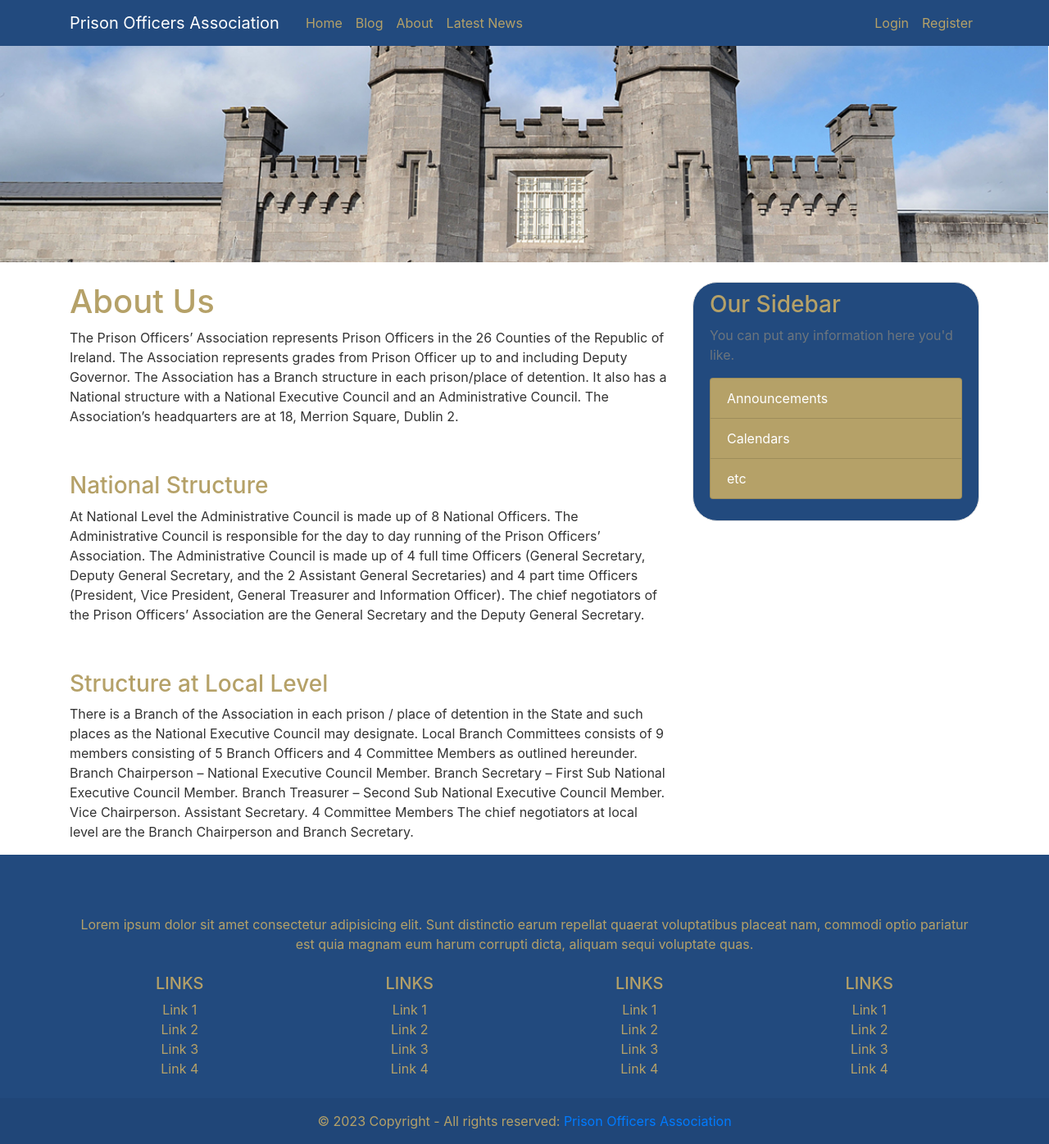
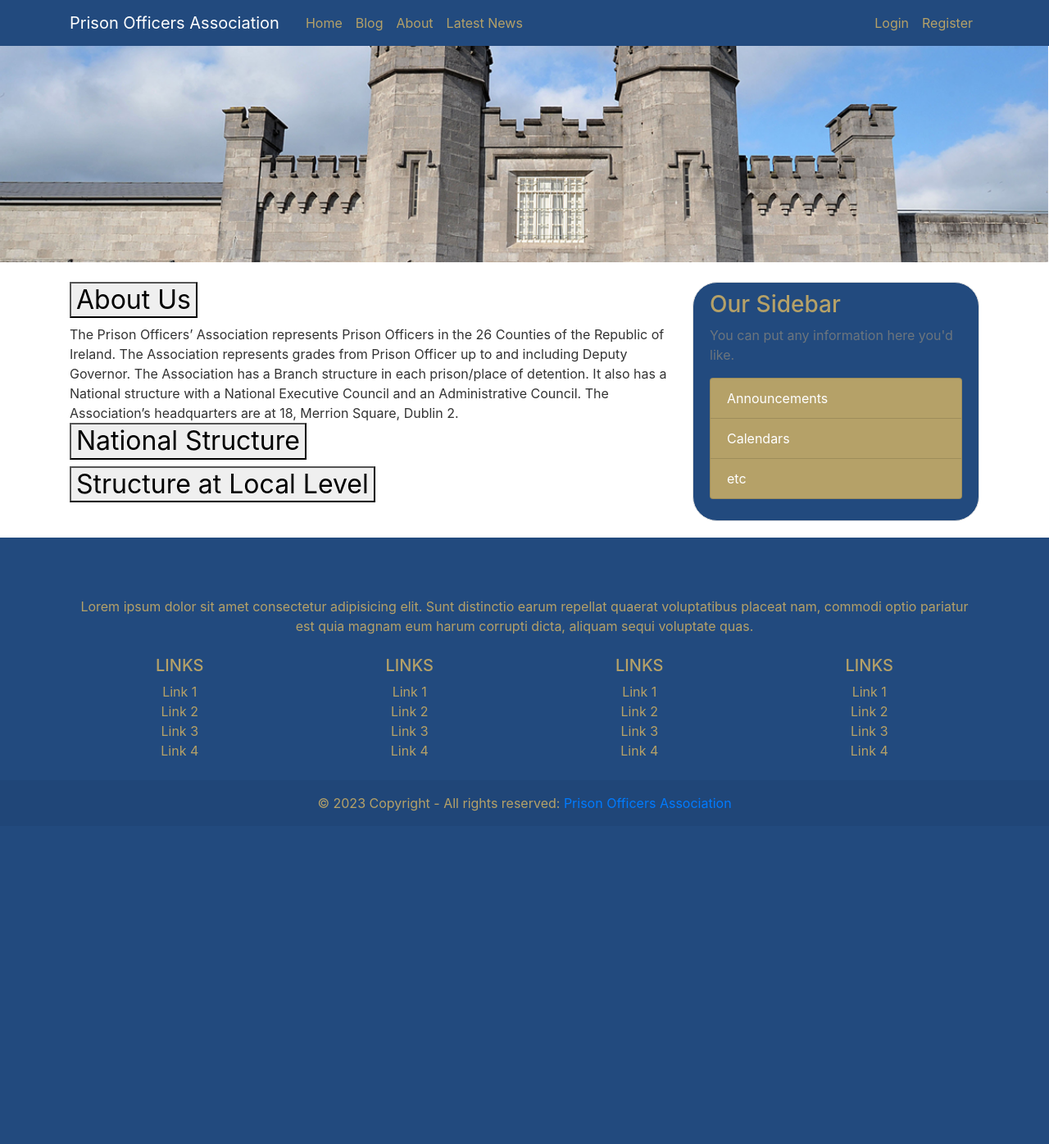
Before and after one commit to DermotKelly/POA, a Django app: page /about/ in a window 1280 px wide. Shown: the whole page at 82% size. After the commit the page ends 990 px from the top, so only its background shows below. Run offline with Django 4.2, Linux system fonts and the light colour scheme; some libraries are stand-ins or nearby versions.

Commit message:
about update

```diff
--- a/django_project/blog/templates/blog/about.html
+++ b/django_project/blog/templates/blog/about.html
@@ -1,16 +1,38 @@
 {% extends "blog/base.html" %}
 {% block content %}
-    <h1>About Us</h1>
-    <p>The Prison Officers’ Association represents Prison Officers in the 26 Counties of the Republic of Ireland. The Association represents grades from Prison Officer up to and including Deputy Governor. The Association has a Branch structure in each prison/place of detention. It also has a National structure with a National Executive Council and an Administrative Council. The Association’s headquarters are at 18, Merrion Square, Dublin 2.</p>
-    <br>
-    <p>
-        <h3>National Structure</h3>
+<div class="accordion" id="accordionPanelsStayOpenExample">
+    <div class="accordion-item">
+      <h2 class="accordion-header">
+        <button class="accordion-button" type="button" data-bs-toggle="collapse" data-bs-target="#panelsStayOpen-collapseOne" aria-expanded="true" aria-controls="panelsStayOpen-collapseOne">
+          About Us
+        </button>
+      </h2>
+      <div id="panelsStayOpen-collapseOne" class="accordion-collapse collapse show">
+        <div class="accordion-body">
+            The Prison Officers’ Association represents Prison Officers in the 26 Counties of the Republic of Ireland. The Association represents grades from Prison Officer up to and including Deputy Governor. The Association has a Branch structure in each prison/place of detention. It also has a National structure with a National Executive Council and an Administrative Council. The Association’s headquarters are at 18, Merrion Square, Dublin 2.
+        </div>
+      </div>
+    </div>
+    <div class="accordion-item">
+      <h2 class="accordion-header">
+        <button class="accordion-button collapsed" type="button" data-bs-toggle="collapse" data-bs-target="#panelsStayOpen-collapseTwo" aria-expanded="false" aria-controls="panelsStayOpen-collapseTwo">
+          National Structure
+        </button>
+      </h2>
+      <div id="panelsStayOpen-collapseTwo" class="accordion-collapse collapse">
+        <div class="accordion-body">
             At National Level the Administrative Council is made up of 8 National Officers. The Administrative Council is responsible for the day to day running of the Prison Officers’ Association. The Administrative Council is made up of 4 full time Officers (General Secretary, Deputy General Secretary, and the 2 Assistant General Secretaries) and 4 part time Officers (President, Vice President, General Treasurer and Information Officer). The chief negotiators of the Prison Officers’ Association are the General Secretary and the Deputy General Secretary.
-    </p>
-    <br>
-    <p>
-        <h3>Structure at Local Level
-        </h3>
+        </div>
+      </div>
+    </div>
+    <div class="accordion-item">
+      <h2 class="accordion-header">
+        <button class="accordion-button collapsed" type="button" data-bs-toggle="collapse" data-bs-target="#panelsStayOpen-collapseThree" aria-expanded="false" aria-controls="panelsStayOpen-collapseThree">
+          Structure at Local Level
+        </button>
+      </h2>
+      <div id="panelsStayOpen-collapseThree" class="accordion-collapse collapse">
+        <div class="accordion-body">
             There is a Branch of the Association in each prison / place of detention in the State and such places as the National Executive Council may designate. Local Branch Committees consists of 9 members consisting of  5 Branch Officers and 4 Committee Members as outlined hereunder.
 
             Branch Chairperson – National Executive Council Member.
@@ -20,5 +42,8 @@
             Assistant Secretary.
             4 Committee Members
             The chief negotiators at local level are the Branch Chairperson and Branch Secretary.
-    </p>
+        </div>
+      </div>
+    </div>
+  </div>
     {% endblock content %}
```
Also changed, not shown: readme.txt (added). Lines whose indentation alone changed are shown as unchanged.
